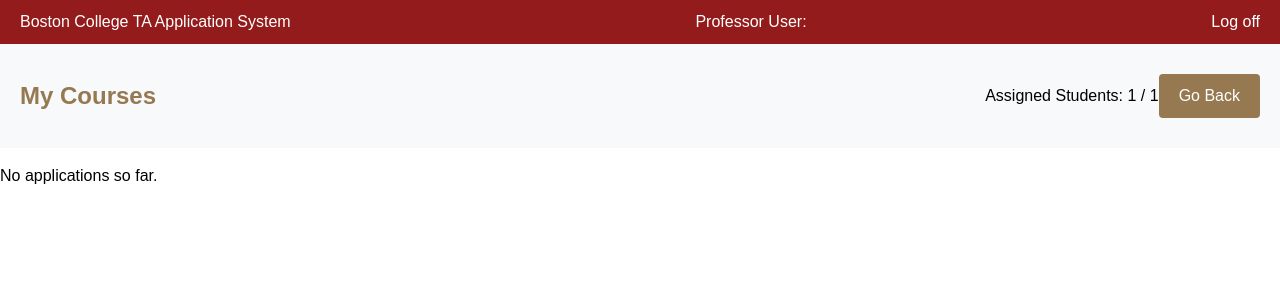
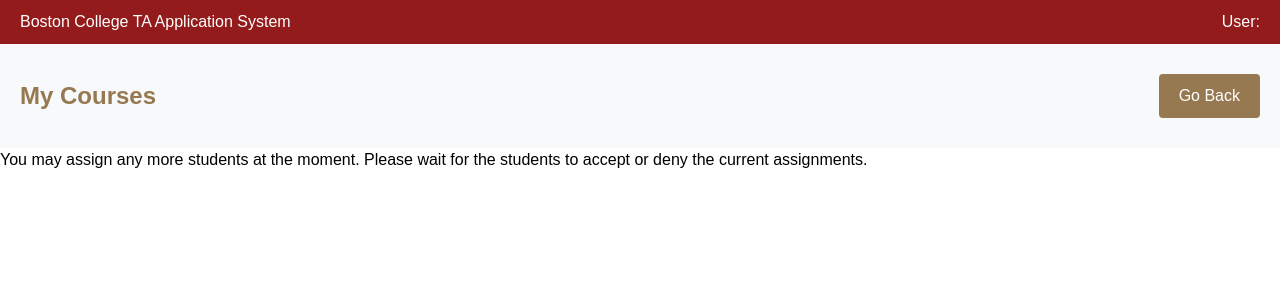
Before and after one commit to CSCI3356Spring2023/BugHugger, a Django app: page /view_apps/applications/1/1 in a window 1280 px wide. Shown: the top 300 px of the page. Run offline with Django 4.2, Linux system fonts and the light colour scheme; tables that the repository leaves empty hold one stand-in row (values such as "Sample post").

Commit message:
Students can accept or deny assigment

```diff
--- /dev/null
+++ b/TAapp/view_apps/templates/view_apps/too_many_assignments.html
@@ -0,0 +1,16 @@
+{% load static %}
+
+<link rel="stylesheet" href="{% static 'view_apps/style.css' %}">
+
+<div class = "header-container">
+    <p>Boston College TA Application System</p>
+    <p>User: {{request.user.username}}</p>
+</div>
+<div class = "interface-container">
+    <p> My Courses </p>
+    <p> </p>
+        <a href="{%url 'view_apps:professor' %}" > Go Back</a>
+</div>
+<div class = "message">
+    You may assign any more students at the moment. Please wait for the students to accept or deny the current assignments.
+</div>
--- a/TAapp/view_apps/views.py
+++ b/TAapp/view_apps/views.py
@@ -96,19 +96,19 @@
     assigned_students_string = current_course.assigned_students
     num_tas = current_course.num_tas
 
-    for a in App.objects.all():
-        if a.user.username == name:
-            a.is_visible = False
-            a.save()
-
     if assigned_students_string == "":
         assigned_students_list = []
         num_assigned = 0
     else:
         assigned_students_list = assigned_students_string.split()
         num_assigned = len(assigned_students_list)
-
-    if name not in assigned_students_list and num_assigned < num_tas:
+    if num_assigned == num_tas:
+        return render(request, 'view_apps/too_many_assignments.html')
+    elif name not in assigned_students_list and num_assigned < num_tas:
+        for a in App.objects.all():
+            if a.user.username == name:
+                a.is_visible = False
+                a.save()
         assigned_students_list.append(name)
         updated_assigned = " ".join(assigned_students_list)
         current_course.assigned_students = updated_assigned
@@ -122,13 +122,19 @@
     assigned_list = current_course.assigned_students.split()
     accepted_list = current_course.accepted_students.split()
     if user.username in assigned_list and current_course.num_accepted < current_course.num_tas:
+        assigned_list.remove(user.username)
+        updated_assigned = " ".join(assigned_list)
+        current_course.assigned_students = updated_assigned
+        current_course.num_assigned = current_course.num_assigned - 1
+
         accepted_list.append(user.username)
         updated_accepted = " ".join(accepted_list)
         current_course.accepted_students = updated_accepted
         current_course.num_accepted = current_course.num_accepted + 1
+
         current_course.save()
         if current_course.num_accepted == current_course.num_tas:
-            current_course.is_visible = False
+            current_course.is_open = False
             current_course.save()
         for a in App.objects.all():
             if a.user.username == user.username:
@@ -136,8 +142,21 @@
     return index(request)
 
 def deny(request, id):
+    user = request.user
     current_course = Course.objects.all().get(course_id=id)
+    assigned_list = current_course.assigned_students.split()
+    if user.username in assigned_list:
+        assigned_list.remove(user.username)
+        updated_assigned = " ".join(assigned_list)
+        current_course.assigned_students = updated_assigned
+        current_course.num_assigned = current_course.num_assigned - 1
+        current_course.save()
+        for a in App.objects.all():
+            if a.user.username == user.username:
+                a.is_visible = True
+                a.save()
     return index(request)
+
 def create_course(request):
     if request.method == "POST":
         email = request.user.username
```
Also changed, not shown: TAapp/view_apps/templates/view_apps/student.html (+6 -2 lines).
